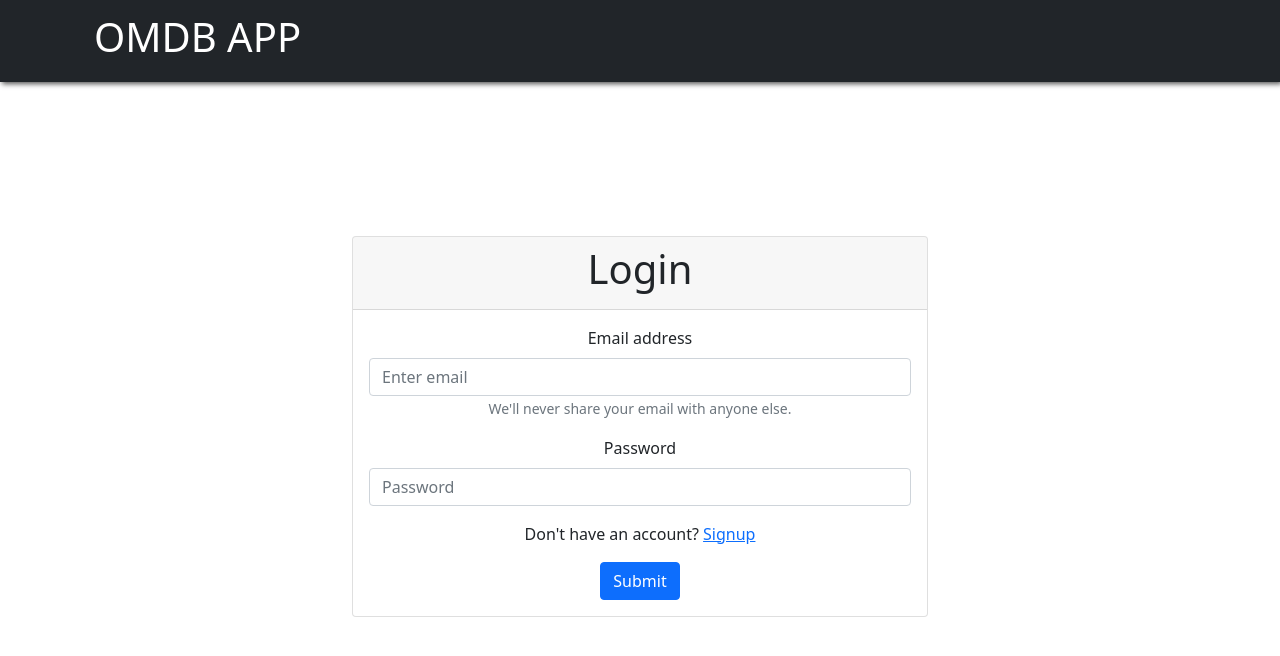
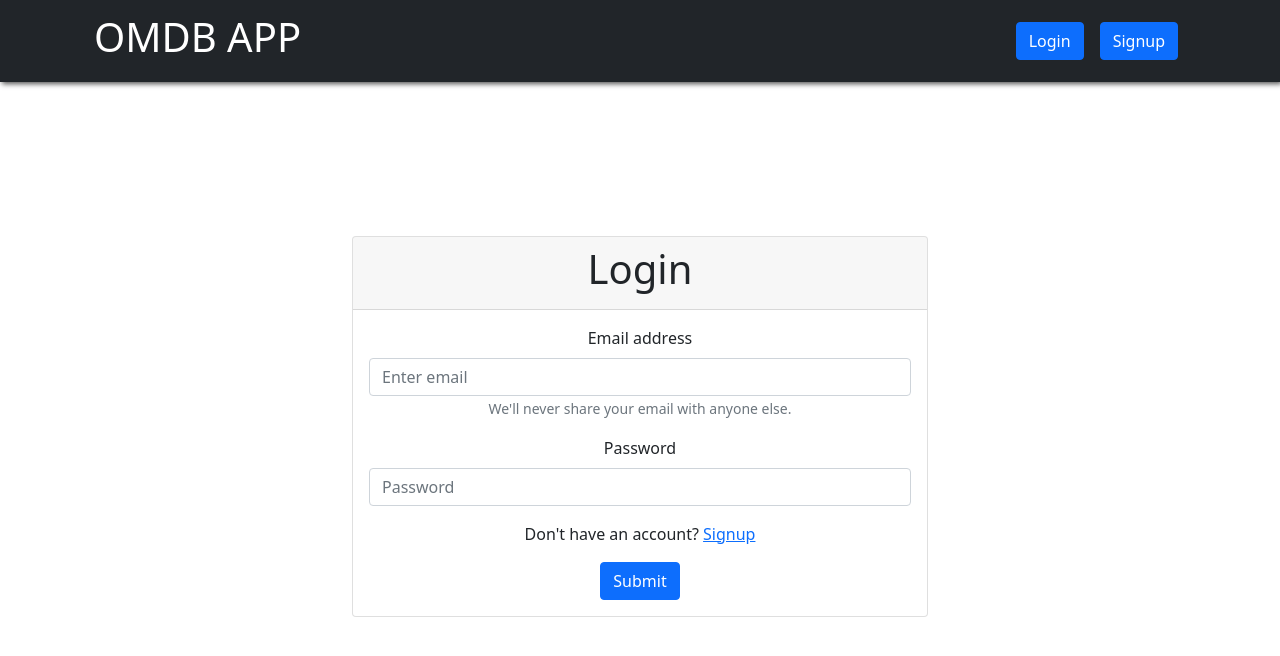
Before and after one commit to shubhamsinha2512/fasal-omdb-frontend, a React (Create React App) app: page /login in a window 1280 px wide. Shown: the top 656 px of the page. Built offline with nearby package versions, Linux system fonts and the light colour scheme; no server answers.

Commit message:
public list display at dashboard without auth added

```diff
--- a/src/App.js
+++ b/src/App.js
@@ -16,13 +16,10 @@ function App() {
     <div className="App">
       <Router>
         <Routes>
-          {isLoggedIn ?
             <Route path='/' exact element={<Dashboard />} />
-            :
-            <Route path='/' exact element={<Login />} />
-          }
-            <Route path='/login' element={<Login />} />
-            <Route path='/signup' element={<Signup />} />
+            {!isLoggedIn && <Route path='/login' element={<Login />} />}
+            {!isLoggedIn && <Route path='/signup' element={<Signup />} />}
+            <Route path='*' element={<Dashboard />} />
         </Routes>
       </Router>
     </div>
--- a/src/Components/Nav/Nav.js
+++ b/src/Components/Nav/Nav.js
@@ -1,10 +1,11 @@
 import React, { useContext } from 'react'
 import { Button, Container, Navbar } from 'react-bootstrap'
 import { AuthContext } from '../../Context/AuthContext'
+import {Link} from 'react-router-dom'
 
 import './Nav.css'
 
-function Nav({setListModalShow}) {
+function Nav({ setListModalShow }) {
 
   const AuthCtx = useContext(AuthContext);
 
@@ -14,14 +15,14 @@ function Nav({setListModalShow}) {
         <Navbar.Brand href='/'>
           <h1>OMDB APP</h1>
         </Navbar.Brand>
-        {AuthCtx.isLoggedIn &&
+        {AuthCtx.isLoggedIn ?
           <div>
             <h4>{AuthCtx.user && AuthCtx.user.name}</h4>
 
             <Container className='my-2'>
               <Button
                 className='mx-2'
-                onClick={()=>setListModalShow(true)}
+                onClick={() => setListModalShow(true)}
               >
                 Create New List
               </Button>
@@ -34,9 +35,27 @@ function Nav({setListModalShow}) {
             </Container>
 
           </div>
+          :
+          <div>
+            <Link to='/login'>
+              <Button
+                className='mx-2'
+                variant='primary'
+              >Login
+              </Button>
+          </Link>
+
+          <Link to='/signup'>
+              <Button
+                className='mx-2'
+                variant='primary'
+              >Signup
+              </Button>
+          </Link>
+          </div>
         }
-      </Container>
-    </Navbar>
+    </Container>
+    </Navbar >
   )
 }
 
--- a/src/Context/MovieContext.js
+++ b/src/Context/MovieContext.js
@@ -60,13 +60,16 @@ export const MovieContextProvider = (props) => {
 
 
     const getMovieLists = async () => {
-        let res = await (await fetch(APP_API.MOVIE_LIST,{
+        let res = AuthCtx.token ? await (await fetch(APP_API.MOVIE_LIST,{
             method:'GET',
-            headers: {
-                'Authorization': `Bearer ${AuthCtx.token}`
-            }
+            headers: {'Authorization': `Bearer ${AuthCtx.token}`}
         })).json()
+        :
+        await (await fetch(APP_API.MOVIE_LIST,{
+            method:'GET',
+        })).json();
 
+        console.log(res)
         if(res.status === 'success'){
             setMovieLists(res.data.movieLists)
             setAvailableLists(res.data.movieLists.map(m => {
@@ -101,10 +104,8 @@ export const MovieContextProvider = (props) => {
 
 
     useEffect(()=>{
-        if(AuthCtx.token){
             getMovieLists()
-        }
-    }, [AuthCtx.token])
+    }, [AuthCtx.token, AuthCtx.isLoggedIn])
 
     return <MovieContext.Provider value={contextValue}>
         {props.children}
```
